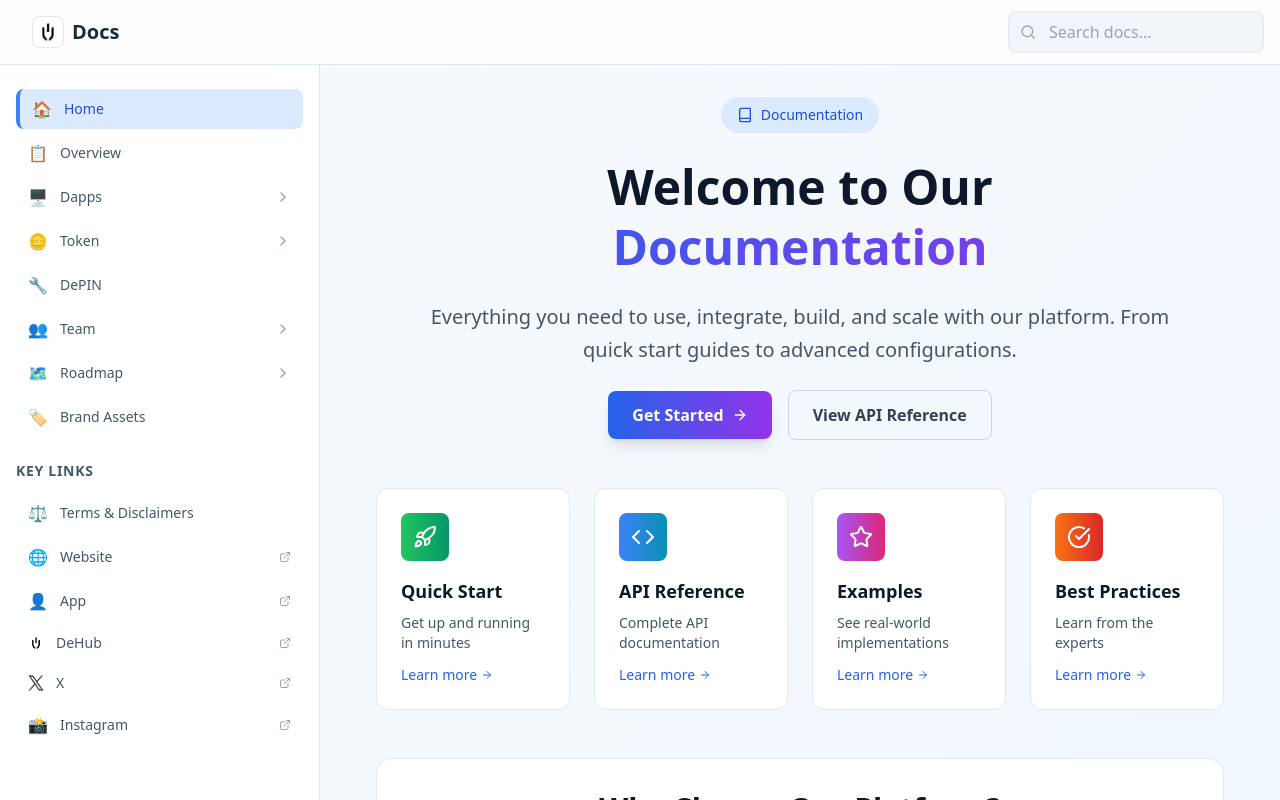
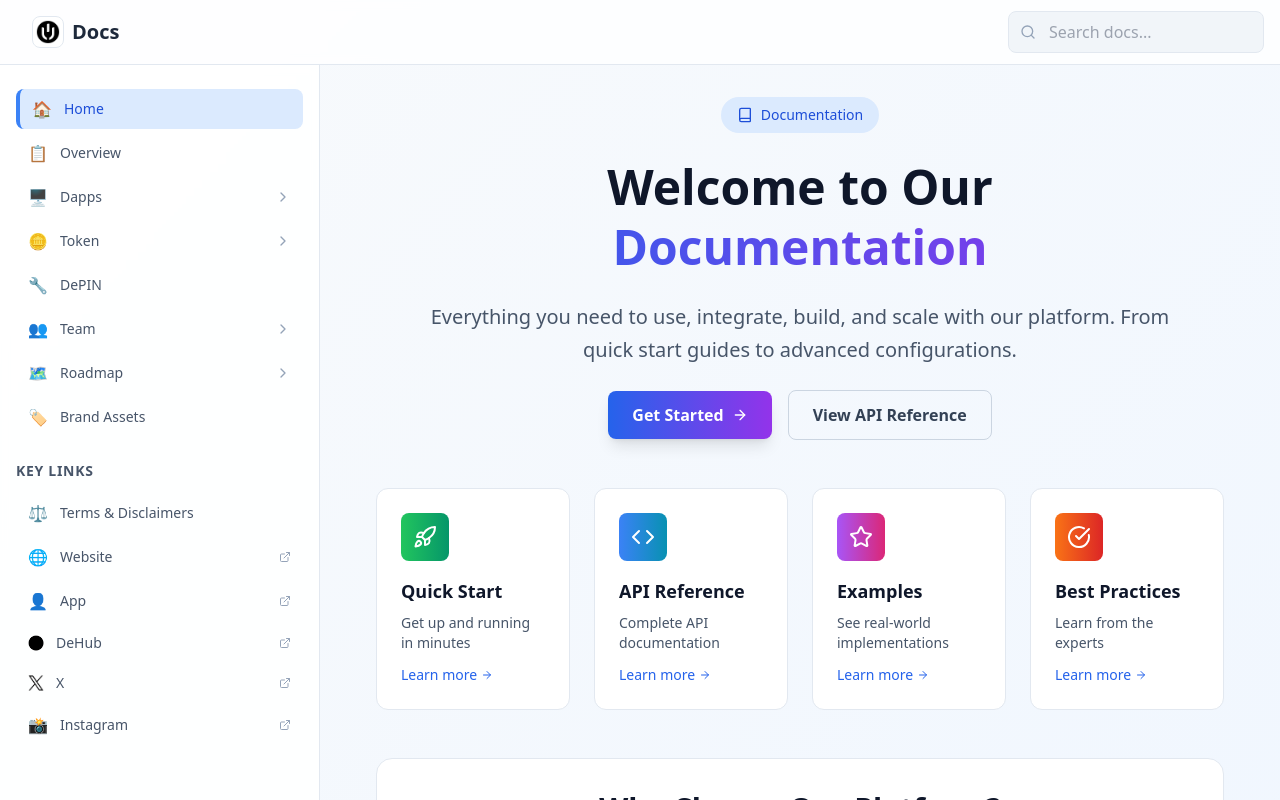
Before and after one commit to maldoteth/dehubdocs, a React (Vite) app: page /docs in a window 1280 px wide. Shown: the top 800 px of the page. Built offline with nearby package versions, Linux system fonts and the light colour scheme.

Commit message:
Fix: Use correct DeHub icon
Replaced the distorted DeHub icon with the correct one.

```diff
--- a/src/components/DocsLayout.tsx
+++ b/src/components/DocsLayout.tsx
@@ -38,7 +38,7 @@ const menuItems = [
       { title: 'Terms & Disclaimers', path: '/docs/terms', icon: '⚖️' },
       { title: 'Website', path: 'https://dehub.io/', icon: '🌐', external: true },
       { title: 'App', path: 'https://dehub.io/d', icon: '👤', external: true },
-      { title: 'DeHub', path: '/docs/dehub', icon: '/lovable-uploads/46336bd8-1249-48d9-8adc-c3f95c49d34a.png', external: true, isImage: true },
+      { title: 'DeHub', path: '/docs/dehub', icon: '/lovable-uploads/92949273-77b4-496a-b638-7b36b5078df9.png', external: true, isImage: true },
       { title: 'X', path: 'https://x.com/dehub_official', icon: '/lovable-uploads/4c5f32a0-dc0b-4846-a78d-cd3381206fa9.png', external: true, isImage: true },
       { title: 'Instagram', path: 'https://www.instagram.com/dehub_official/', icon: '📸', external: true },
     ]
@@ -68,9 +68,9 @@ export const DocsLayout = () => {
             <Link to="/docs" className="flex items-center space-x-2 font-bold text-xl text-slate-800">
               <div className="w-8 h-8 bg-white rounded-lg flex items-center justify-center border border-slate-200">
                 <img
-                  src="/lovable-uploads/46336bd8-1249-48d9-8adc-c3f95c49d34a.png"
+                  src="/lovable-uploads/92949273-77b4-496a-b638-7b36b5078df9.png"
                   alt="DeHub"
-                  className="w-6 h-6 filter brightness-0"
+                  className="w-6 h-6"
                 />
               </div>
               <span>Docs</span>
```
Also changed, not shown: public/lovable-uploads/92949273-77b4-496a-b638-7b36b5078df9.png (added).
